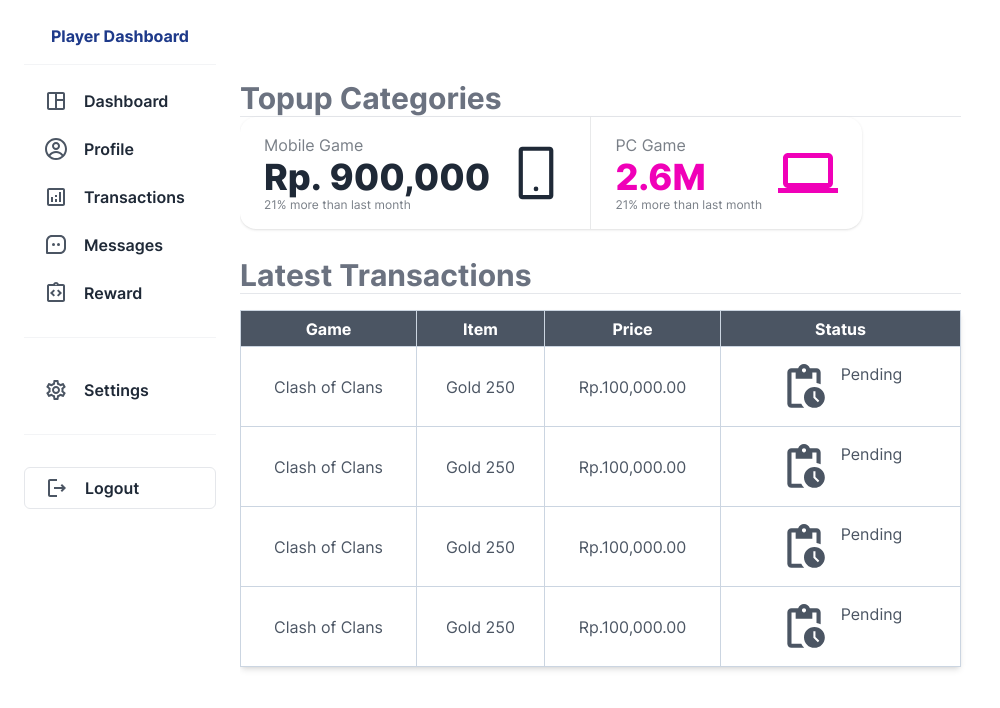
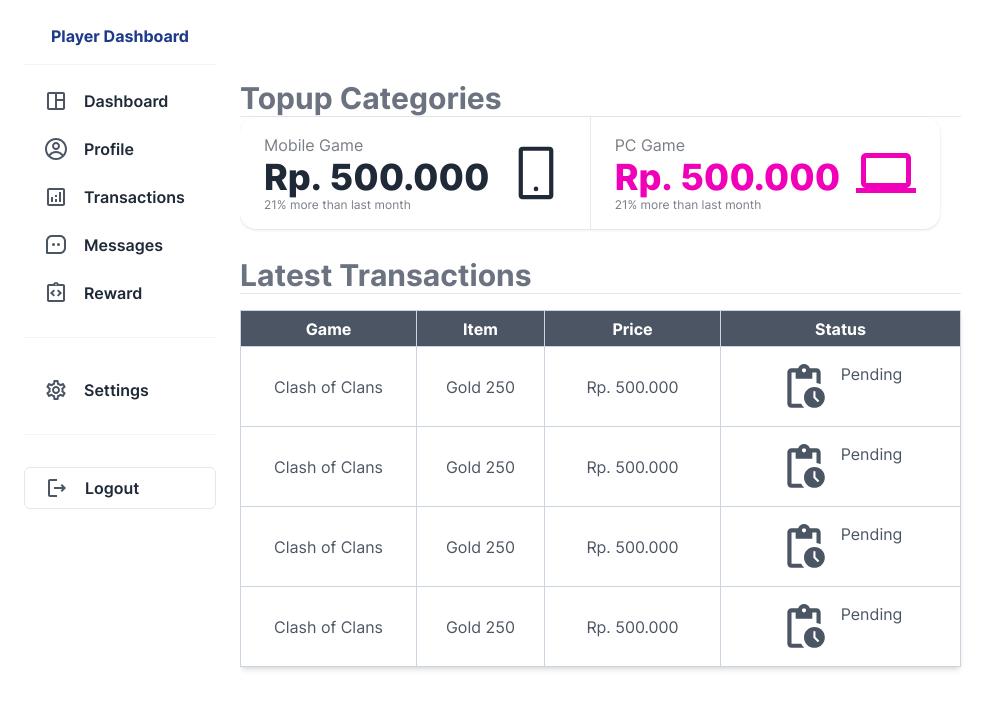
Before and after one commit to husfuu/topup-gimang, a Next.js app: page /user in a window 1280 px wide. Shown: the top 708 px of the page, without its empty margins (0-1000 px from the left). Built offline with nearby package versions, Linux system fonts and the light colour scheme.

Commit message:
feat(money format): fix money format to idr using react-number-format package

```diff
--- a/src/components/molecules/RowTable.tsx
+++ b/src/components/molecules/RowTable.tsx
@@ -1,4 +1,5 @@
 import { MdOutlinePendingActions } from 'react-icons/md';
+import { NumericFormat } from 'react-number-format';
 
 const RowTable = () => {
   return (
@@ -13,7 +14,13 @@ const RowTable = () => {
       </td>
       <td className='... border border-slate-300'>
         <div className='flex justify-center gap-3 align-middle'>
-          Rp.100,000.00
+          <NumericFormat
+            displayType='text'
+            value={500000}
+            prefix='Rp. '
+            thousandSeparator='.'
+            decimalSeparator=','
+          />
         </div>
       </td>
 
--- a/src/components/organisms/Sidebar.tsx
+++ b/src/components/organisms/Sidebar.tsx
@@ -12,7 +12,7 @@ import {
   MdOutlineSpaceDashboard,
 } from 'react-icons/md';
 
-function SideNavbar() {
+function Sidebar() {
   return (
     <div>
       <Disclosure as='nav'>
@@ -98,4 +98,4 @@ function SideNavbar() {
   );
 }
 
-export default SideNavbar;
+export default Sidebar;
--- a/src/components/organisms/TopupCategory.tsx
+++ b/src/components/organisms/TopupCategory.tsx
@@ -1,6 +1,6 @@
 import { AiOutlineMobile } from 'react-icons/ai';
 import { MdOutlineComputer } from 'react-icons/md';
-
+import { NumericFormat } from 'react-number-format';
 const TopupCategory = () => {
   return (
     <div className='stats mb-7 bg-white shadow'>
@@ -9,7 +9,15 @@ const TopupCategory = () => {
           <AiOutlineMobile size={60} />
         </div>
         <div className='stat-title'>Mobile Game</div>
-        <div className='text-primary stat-value'>Rp. 900,000</div>
+        <div className='text-primary stat-value'>
+          <NumericFormat
+            displayType='text'
+            value={500000}
+            prefix='Rp. '
+            thousandSeparator='.'
+            decimalSeparator=','
+          />
+        </div>
         <div className='stat-desc'>21% more than last month</div>
       </div>
       <div className='stat'>
@@ -17,7 +25,15 @@ const TopupCategory = () => {
           <MdOutlineComputer size={60} />
         </div>
         <div className='stat-title'>PC Game</div>
-        <div className='stat-value text-secondary'>2.6M</div>
+        <div className='stat-value text-secondary'>
+          <NumericFormat
+            displayType='text'
+            value={500000}
+            prefix='Rp. '
+            thousandSeparator='.'
+            decimalSeparator=','
+          />
+        </div>
         <div className='stat-desc'>21% more than last month</div>
       </div>
     </div>
```
